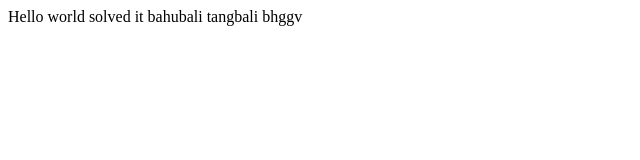
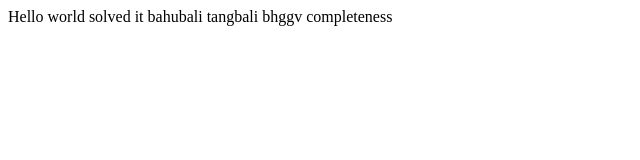
Before and after one commit to tushardacoder/demo-2, a plain HTML site: page index.html in a window 1280 px wide. Shown: the whole page, without its empty margins (0-640 px from the left). Drawn offline with Linux system fonts and the light colour scheme.

Commit message:
Update index.html

```diff
--- a/index.html
+++ b/index.html
@@ -18,5 +18,8 @@
 
     bhggv
 
+
+    completeness
+
 </body>
 </html>
```
